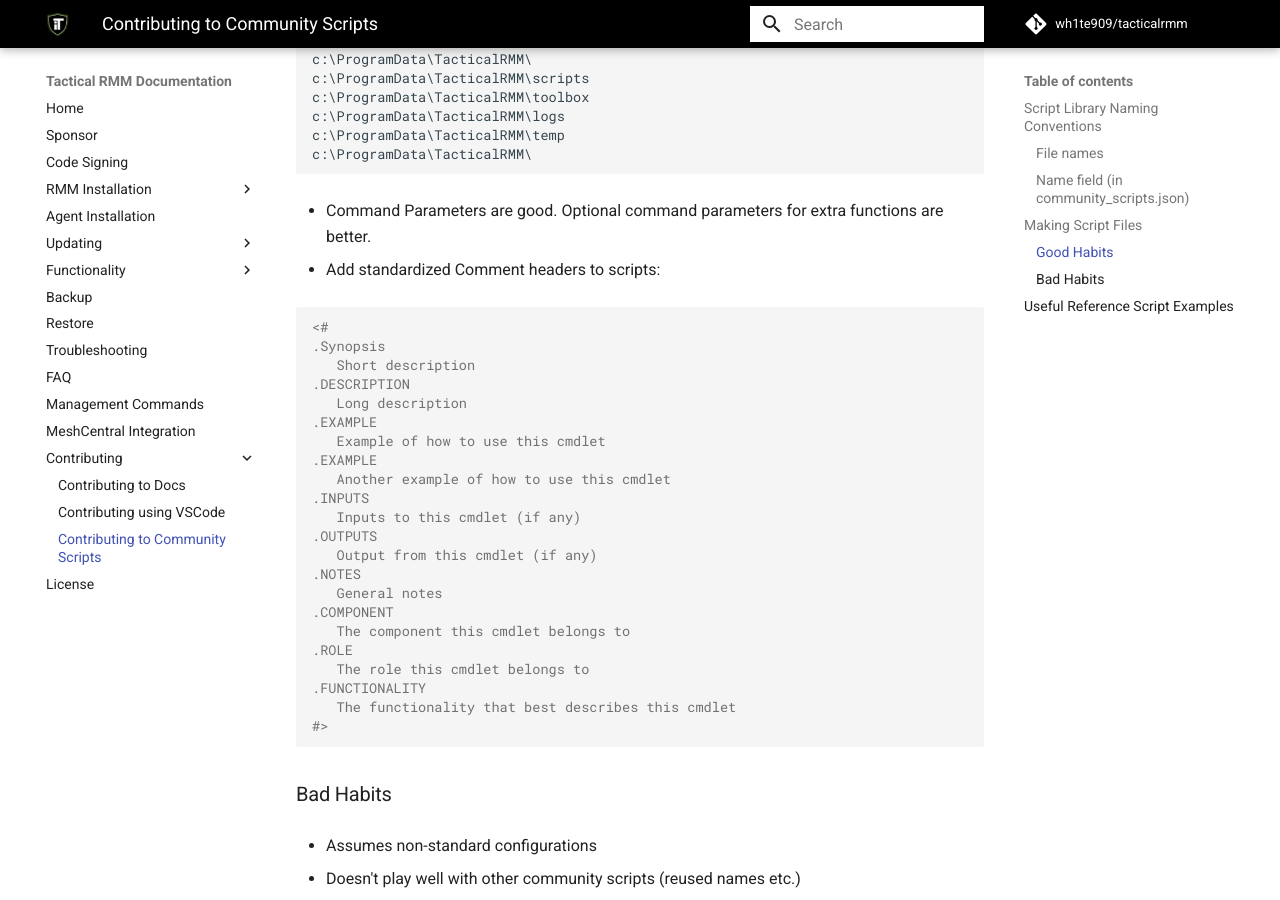
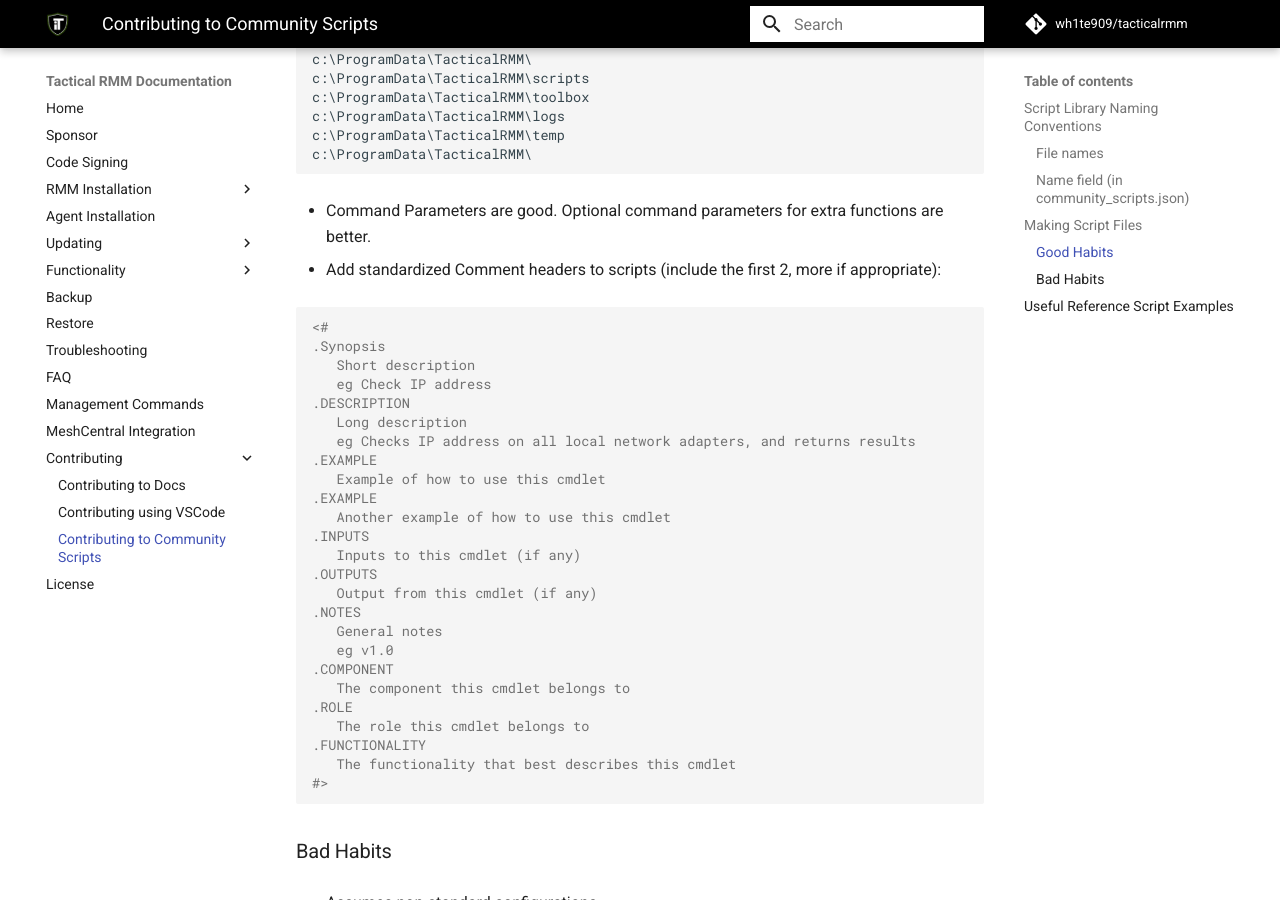
Before and after one commit to amidaware/tacticalrmm, an MkDocs documentation site: the page built from docs/docs/contributing_community_scripts.md, in a window 1280 px wide and 900 px high, scrolled down 2051 px. Built offline with MkDocs 1.6.1 and Material for MkDocs 9.7.7, drawn with Linux system fonts in a browser that asks for light colours; comment, search, counter and statistics services are not loaded.

Commit message:
tweaking script docs

````diff
--- a/docs/docs/contributing_community_scripts.md
+++ b/docs/docs/contributing_community_scripts.md
@@ -81,13 +81,15 @@
 
 - Command Parameters are good. Optional command parameters for extra functions are better.
 
-- Add standardized Comment headers to scripts:
+- Add standardized Comment headers to scripts (include the first 2, more if appropriate):
 ```powershell
 <#
 .Synopsis
    Short description
+   eg Check IP address
 .DESCRIPTION
    Long description
+   eg Checks IP address on all local network adapters, and returns results
 .EXAMPLE
    Example of how to use this cmdlet
 .EXAMPLE
@@ -98,6 +100,7 @@
    Output from this cmdlet (if any)
 .NOTES
    General notes
+   eg v1.0
 .COMPONENT
    The component this cmdlet belongs to
 .ROLE
````
